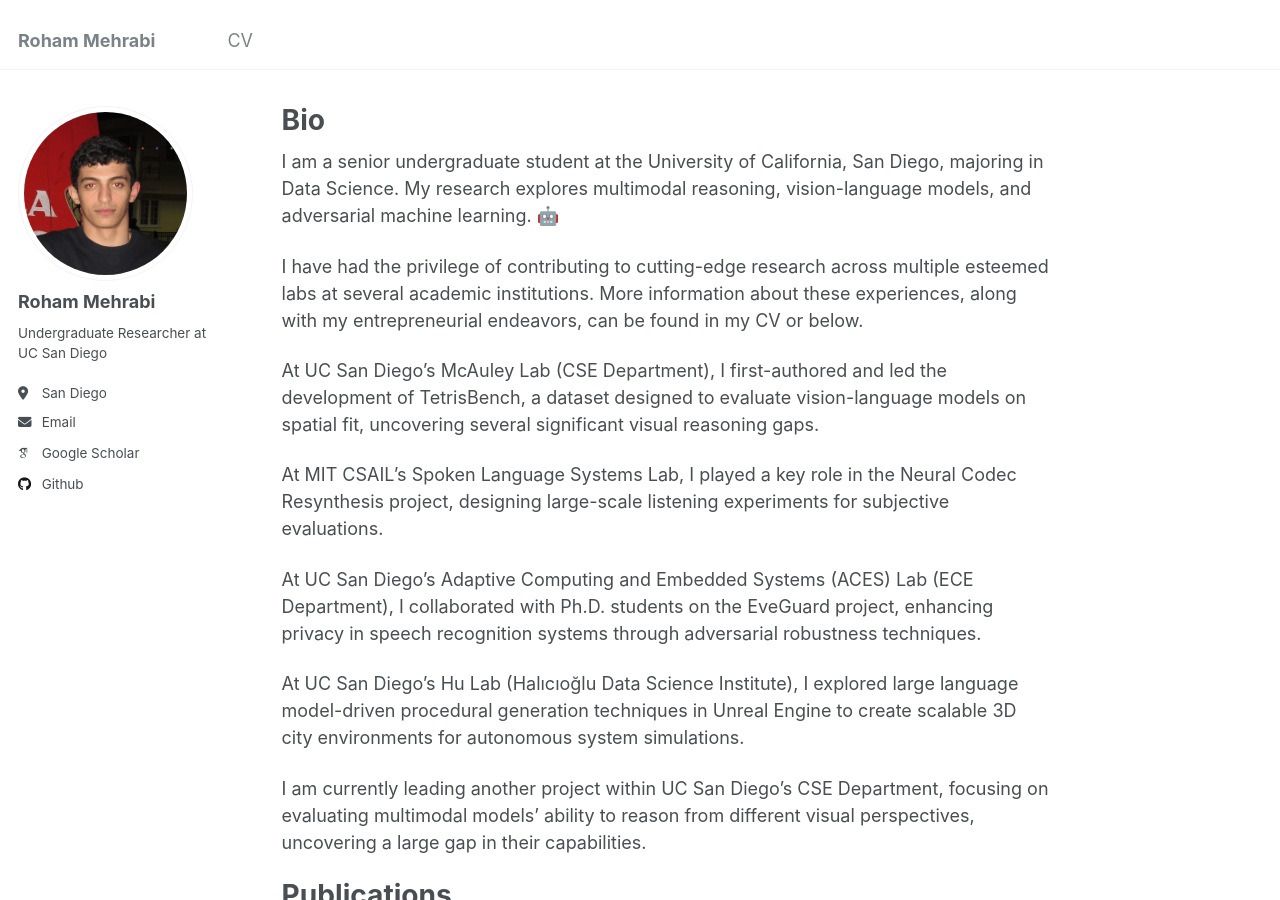
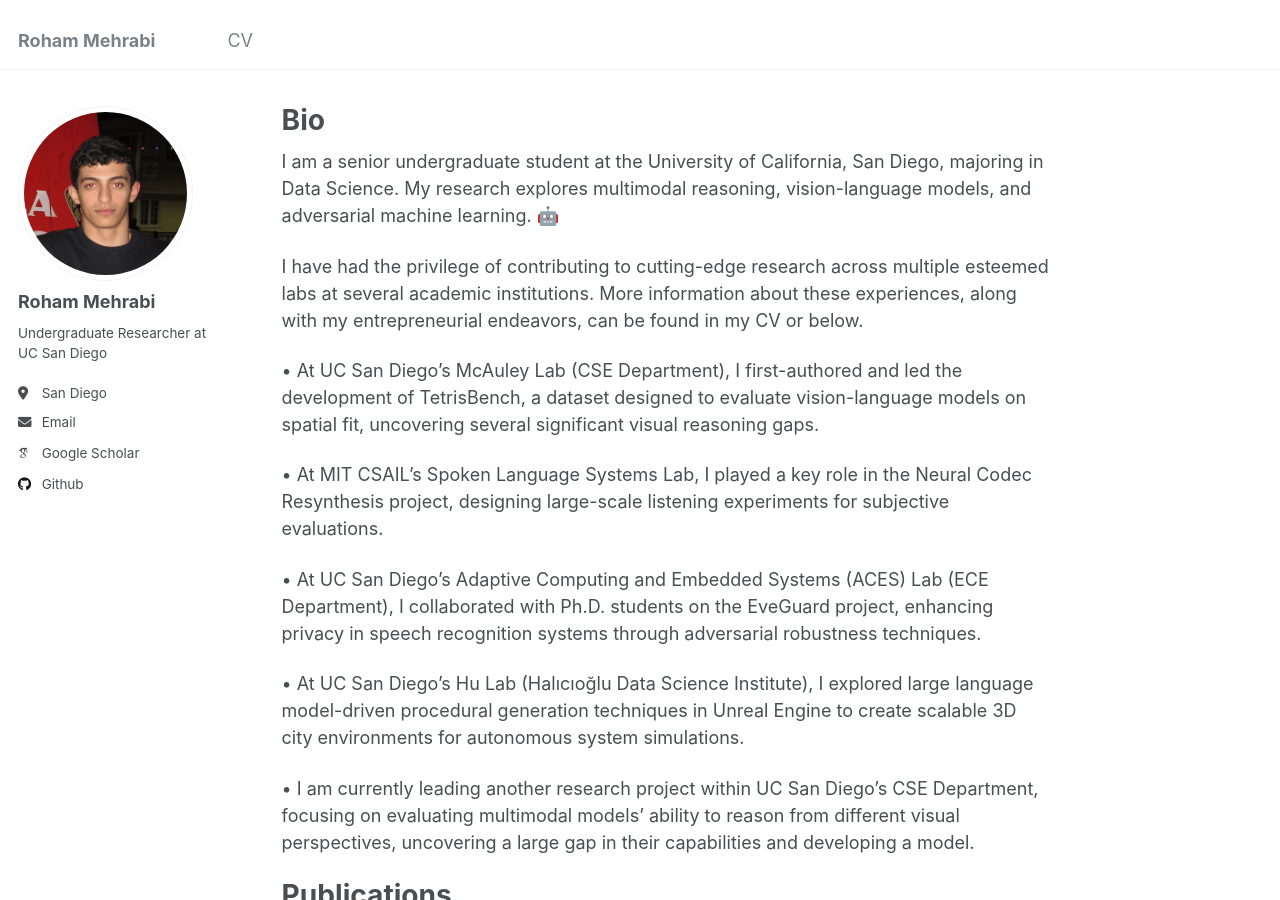
Before and after one commit to rxhxm/rxhxm.github.io, a Jekyll site: the page built from _pages/about.md, in a window 1280 px wide and 900 px high. Built offline with Jekyll 4.4.1, drawn with Linux system fonts in a browser that asks for light colours; some web fonts are replaced.

Commit message:
Update about.md

```diff
--- a/_pages/about.md
+++ b/_pages/about.md
@@ -11,15 +11,15 @@ I am a senior undergraduate student at the University of California, San Diego,
 
 I have had the privilege of contributing to cutting-edge research across multiple esteemed labs at several academic institutions. More information about these experiences, along with my entrepreneurial endeavors, can be found in my CV or below.
 
-At UC San Diego's McAuley Lab (CSE Department), I first-authored and led the development of TetrisBench, a dataset designed to evaluate vision-language models on spatial fit, uncovering several significant visual reasoning gaps.
+• At UC San Diego's McAuley Lab (CSE Department), I first-authored and led the development of TetrisBench, a dataset designed to evaluate vision-language models on spatial fit, uncovering several significant visual reasoning gaps.
 
-At MIT CSAIL's Spoken Language Systems Lab, I played a key role in the Neural Codec Resynthesis project, designing large-scale listening experiments for subjective evaluations.
+• At MIT CSAIL's Spoken Language Systems Lab, I played a key role in the Neural Codec Resynthesis project, designing large-scale listening experiments for subjective evaluations.
 
-At UC San Diego's Adaptive Computing and Embedded Systems (ACES) Lab (ECE Department), I collaborated with Ph.D. students on the EveGuard project, enhancing privacy in speech recognition systems through adversarial robustness techniques.
+• At UC San Diego's Adaptive Computing and Embedded Systems (ACES) Lab (ECE Department), I collaborated with Ph.D. students on the EveGuard project, enhancing privacy in speech recognition systems through adversarial robustness techniques.
 
-At UC San Diego's Hu Lab (Halıcıoğlu Data Science Institute), I explored large language model-driven procedural generation techniques in Unreal Engine to create scalable 3D city environments for autonomous system simulations.
+• At UC San Diego's Hu Lab (Halıcıoğlu Data Science Institute), I explored large language model-driven procedural generation techniques in Unreal Engine to create scalable 3D city environments for autonomous system simulations.
 
-I am currently leading another project within UC San Diego's CSE Department, focusing on evaluating multimodal models' ability to reason from different visual perspectives, uncovering a large gap in their capabilities.
+• I am currently leading another research project within UC San Diego's CSE Department, focusing on evaluating multimodal models' ability to reason from different visual perspectives, uncovering a large gap in their capabilities and developing a model.
 
 Publications
 ======
```
